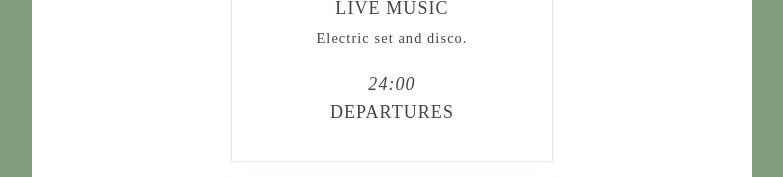
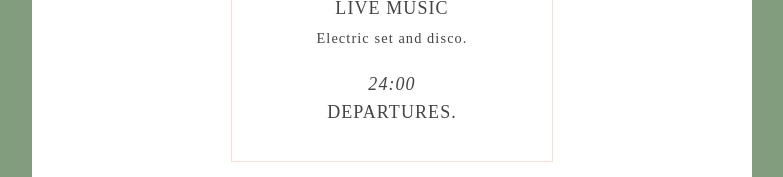
Before and after one commit to TomLefley/Wedding, a Next.js app: page /service in a window 1280 px wide. Shown: the part 1042-1219 px from the top of the page, without its empty margins (248-1031 px from the left). Built offline with nearby package versions, Linux system fonts and the light colour scheme.

Commit message:
More punctuation

```diff
--- a/pages/service.js
+++ b/pages/service.js
@@ -65,7 +65,7 @@ export default function Service({ reception }) {
         />
         <Item
           heading="24:00"
-          title="Departures"
+          title="Departures."
         />
       </Stationery>
     </section>
```
